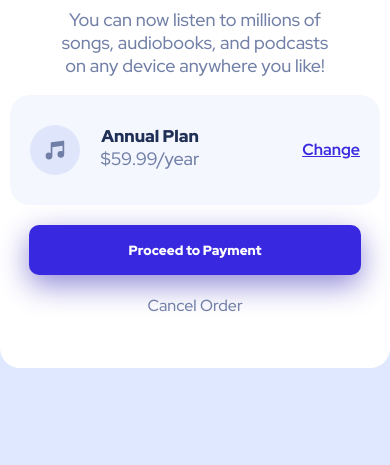
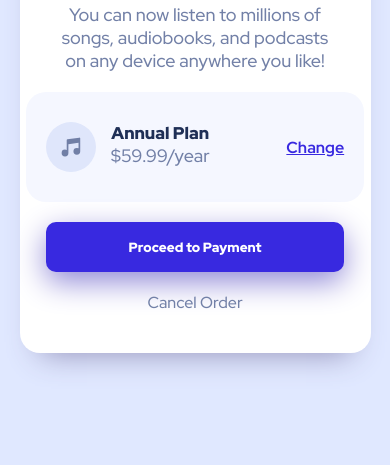
Before and after one commit to karthik5860/order-summary-component-main, a plain HTML site: page index.html in a window 390 px wide. Shown: the part 379-844 px from the top of the page. Drawn offline with Linux system fonts and the light colour scheme.

Commit message:
Add files via upload

```diff
--- a/index.html
+++ b/index.html
@@ -3,6 +3,7 @@
 <head>
   <meta charset="UTF-8">
   <meta name="viewport" content="width=device-width, initial-scale=1.0">
+  <link rel="stylesheet" type="text/css" href="style.css">
   <link rel="preconnect" href="https://fonts.googleapis.com">
   <link rel="preconnect" href="https://fonts.gstatic.com" crossorigin>
   <link href="https://fonts.googleapis.com/css2?family=Red+Hat+Display:wght@500;700;900&display=swap" rel="stylesheet">
@@ -10,104 +11,6 @@
 
   <title>Frontend Mentor | Order summary card</title>
 
-  <style>
-    body{
-      display: flex;
-      justify-content: center;
-      min-height: 100vh;
-      align-items: center;
-      background-image: url(images/pattern-background-desktop.svg);
-      background-repeat: no-repeat;
-      background-size: 100%;
-      background-color: hsl(225, 100%, 94%);
-      margin: 0;
-      font-family: "Red Hat Display";
-      font-weight: 500;
-      color: hsl(224, 23%, 55%);
-    }
-    h1{
-      font-size: 35px;
-      font-weight: 900;
-      color: hsl(223, 47%, 23%);
-    }
-    .main{
-      background: white;
-      text-align: center;
-      width: 430px;
-      height: 650px;
-      border-radius: 20px;
-      overflow: hidden;
-    }
-    p{
-      padding-left: 50px;
-      padding-right: 50px;
-      font-size: 18px;
-    }
-    .image{
-      width: 100%;
-    }
-    .order{
-      width: 330px;
-      height: 70px;
-      background: hsl(225, 100%, 98%);
-      display: flex;
-      justify-content: space-between;
-      align-items: center;
-      padding: 20px;
-      border-radius: 20px;
-      margin: auto;
-      margin-bottom: 20px;
-    }
-    .plan{
-      display: flex;
-    }
-    .mini{
-      width: 100px;
-      padding-left: 20px;
-      font-size: 18px;
-    }
-    .ordericon{
-      width: 50px;
-      height: 50px;
-    }
-    .change{
-      font-size: 16px;
-      text-decoration: underline;
-      color: hsl(245, 75%, 52%);
-      font-weight: 700;
-    }
-    .change:hover{
-      text-decoration: none;
-      color: hsl(225deg 62% 68%);
-
-    }
-    .annual{
-      font-weight: 900;
-      font-size: 17px;
-      color: hsl(223, 47%, 23%);
-    }
-    button{
-      appearance: none;
-      width: 85%;
-      height: 50px;
-      background: hsl(245, 75%, 52%);
-      font-family: "Red Hat Display";
-      font-weight: 900;
-      color: white;
-      border: none;
-      border-radius: 10px;
-      box-shadow: 0 10px 30px 0 hsl(245deg 49% 69%);
-    }
-    button:hover{
-      background: hsl(225deg 62% 68%);
-    }
-    .cancel{
-      margin-top: 20px;
-    }
-    .cancel:hover{
-      color: black;
-    }
-  </style>
 </head>
 <body>
   <div class="main">
--- /dev/null
+++ b/style.css
@@ -0,0 +1,133 @@
+    body{
+      display: flex;
+      justify-content: center;
+      min-height: 100vh;
+      align-items: center;
+      background-image: url(images/pattern-background-desktop.svg);
+      background-repeat: no-repeat;
+      background-size: 100%;
+      background-color: hsl(225, 100%, 94%);
+      margin: 0;
+      font-family: "Red Hat Display";
+      font-weight: 500;
+      color: hsl(224, 23%, 55%);
+    }
+    h1{
+      font-size: 35px;
+      font-weight: 900;
+      color: hsl(223, 47%, 23%);
+    }
+    .main{
+      background: white;
+      text-align: center;
+      width: 430px;
+      height: 650px;
+      border-radius: 20px;
+      overflow: hidden;
+      box-shadow: 0 20px 30px -20px hsl(245deg 22% 63%);
+    }
+    p{
+      margin: auto;
+      width: 80%;
+      font-size: 18px;
+
+    }
+    .image{
+      width: 100%;
+    }
+    .order{
+      width: 85%;
+      height: 70px;
+      background: hsl(225, 100%, 98%);
+      display: flex;
+      justify-content: space-between;
+      align-items: center;
+      padding: 20px;
+      border-radius: 20px;
+      margin: auto;
+      margin-bottom: 20px;
+      margin-top: 20px;
+    }
+    .plan{
+      display: flex;
+    }
+    .mini{
+      width: 70%;
+      padding-left: 10%;
+      font-size: 18px;
+    }
+    .ordericon{
+      width: 50px;
+      height: 50px;
+    }
+    .change{
+      font-size: 16px;
+      text-decoration: underline;
+      color: hsl(245, 75%, 52%);
+      font-weight: 700;
+    }
+    .change:hover{
+      text-decoration: none;
+      color: hsl(225deg 62% 68%);
+
+    }
+    .annual{
+      font-weight: 900;
+      font-size: 17px;
+      color: hsl(223, 47%, 23%);
+    }
+    button{
+      appearance: none;
+      width: 85%;
+      height: 50px;
+      background: hsl(245, 75%, 52%);
+      font-family: "Red Hat Display";
+      font-weight: 900;
+      color: white;
+      border: none;
+      border-radius: 10px;
+      box-shadow: 0 10px 30px 0 hsl(245deg 49% 69%);
+    }
+    button:hover{
+      background: hsl(225deg 62% 68%);
+    }
+    .cancel{
+      margin-top: 20px;
+    }
+    .cancel:hover{
+      color: black;
+    }
+    @media screen and (max-width: 420px){
+      .main{
+        width:90%;
+        height: 620px;
+      }
+      body{
+        background-image: url(images/pattern-background-mobile.svg);
+      }
+    }
+    @media screen and (max-width: 310px){
+      h1{
+        font-size: 25px;
+      }
+
+}
+     @media screen and (max-width: 270px){
+      h1{
+        font-size: 25px;
+      }
+      .main{
+        overflow: scroll;
+      }
+
+
+}   @media screen and (max-width: 210px){
+      h1{
+        font-size: 20px;
+      }
+      .order,.plan{
+        display: block;
+        margin-bottom: auto;
+      }
+
+}
```
Also changed, not shown: Screenshot.png (added).
